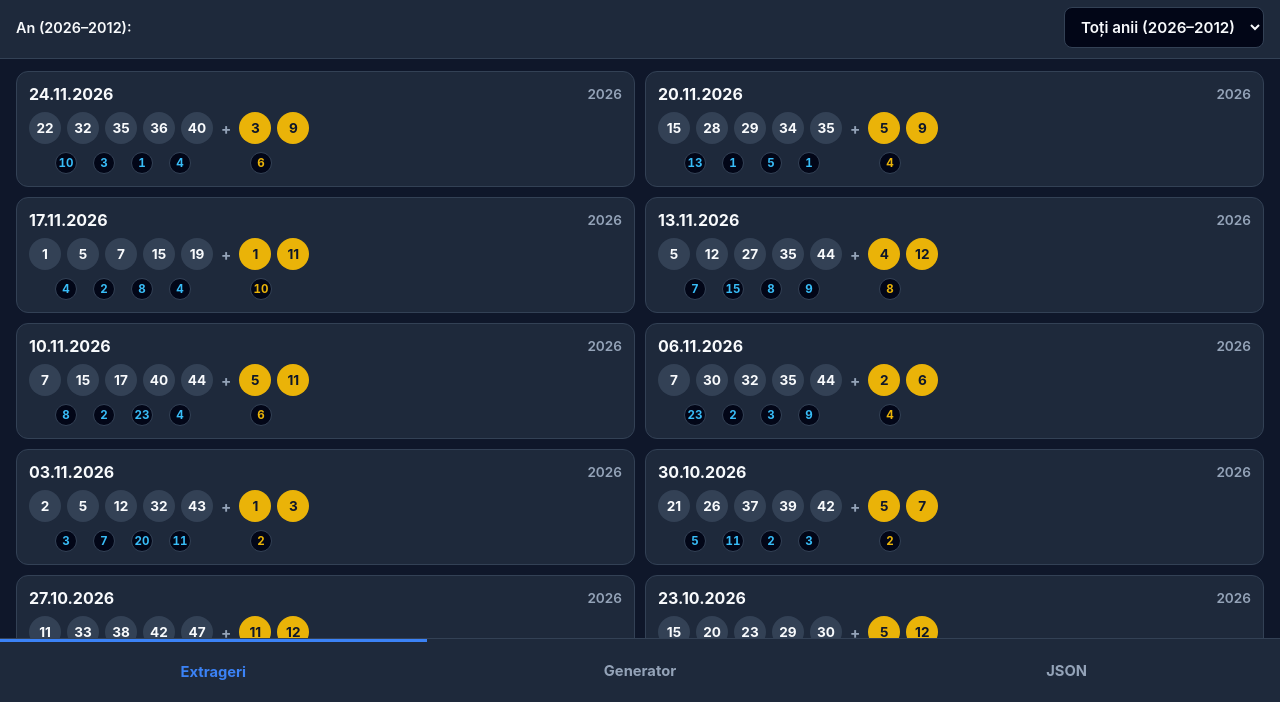
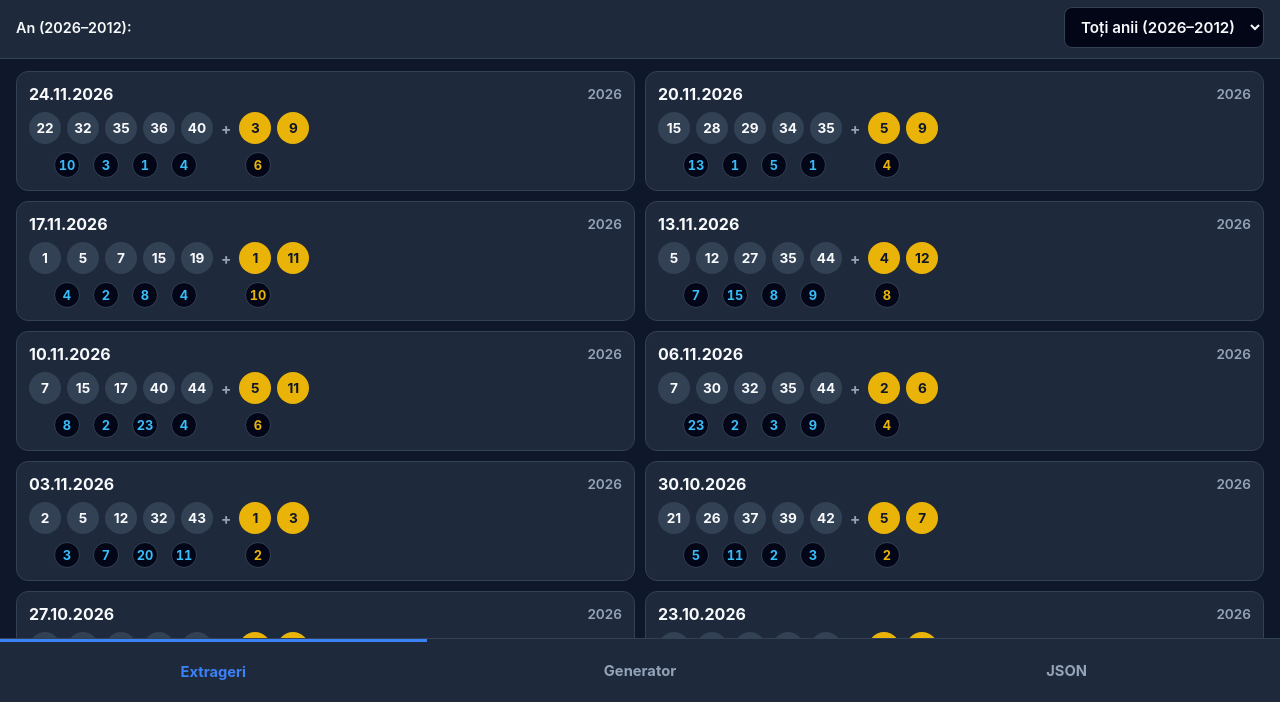
Before and after one commit to vasilacheionut/eurojackpot-extractor, a plain HTML site: page index.html in a window 1280 px wide. Shown: the part 98-800 px from the top of the page. Drawn offline with Linux system fonts and the light colour scheme.

Commit message:
Refine layout and sizing in index.html
Adjusted styles for layout and sizing in index.html.

```diff
--- a/index.html
+++ b/index.html
@@ -261,30 +261,29 @@
     .diffs-wrap {
       display: flex;
       align-items: center;
-      padding-left: 26px;
-      gap: 16px;
+      padding-left: 25px;
     }
 
     .diffs-group {
       display: inline-flex;
       align-items: center;
-      gap: 16px;
+      gap: 13px;
     }
 
     .diffs-euro-group {
       display: inline-flex;
       align-items: center;
-      margin-left: 43px;
+      margin-left: 48px;
     }
 
     .diff-ball {
-      width: 22px;
-      height: 22px;
+      width: 26px;
+      height: 26px;
       border-radius: 50%;
       display: inline-flex;
       align-items: center;
       justify-content: center;
-      font-size: 0.72rem;
+      font-size: 0.8rem;
       font-weight: 700;
       font-variant-numeric: tabular-nums;
       background-color: var(--surface-2);
```
